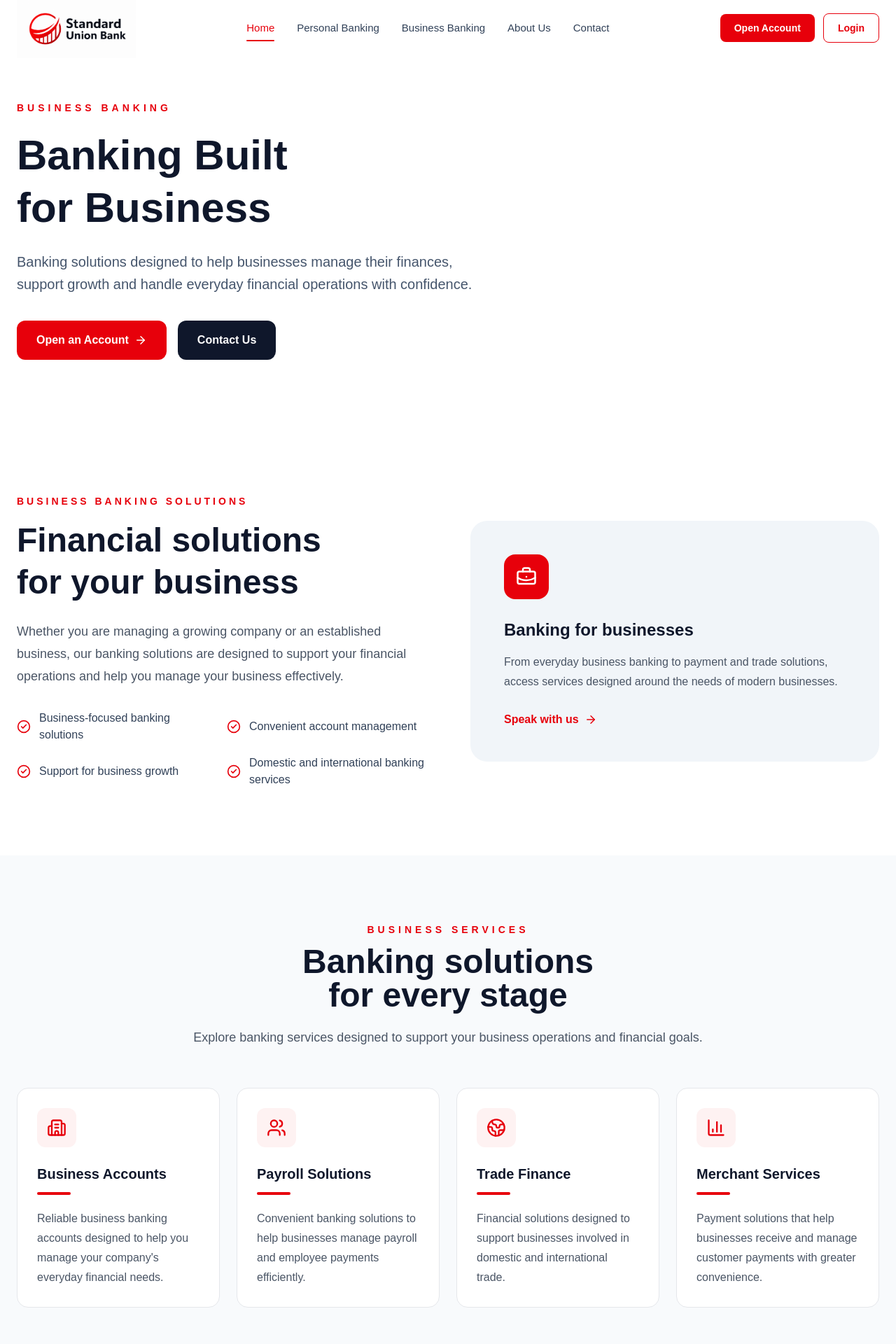
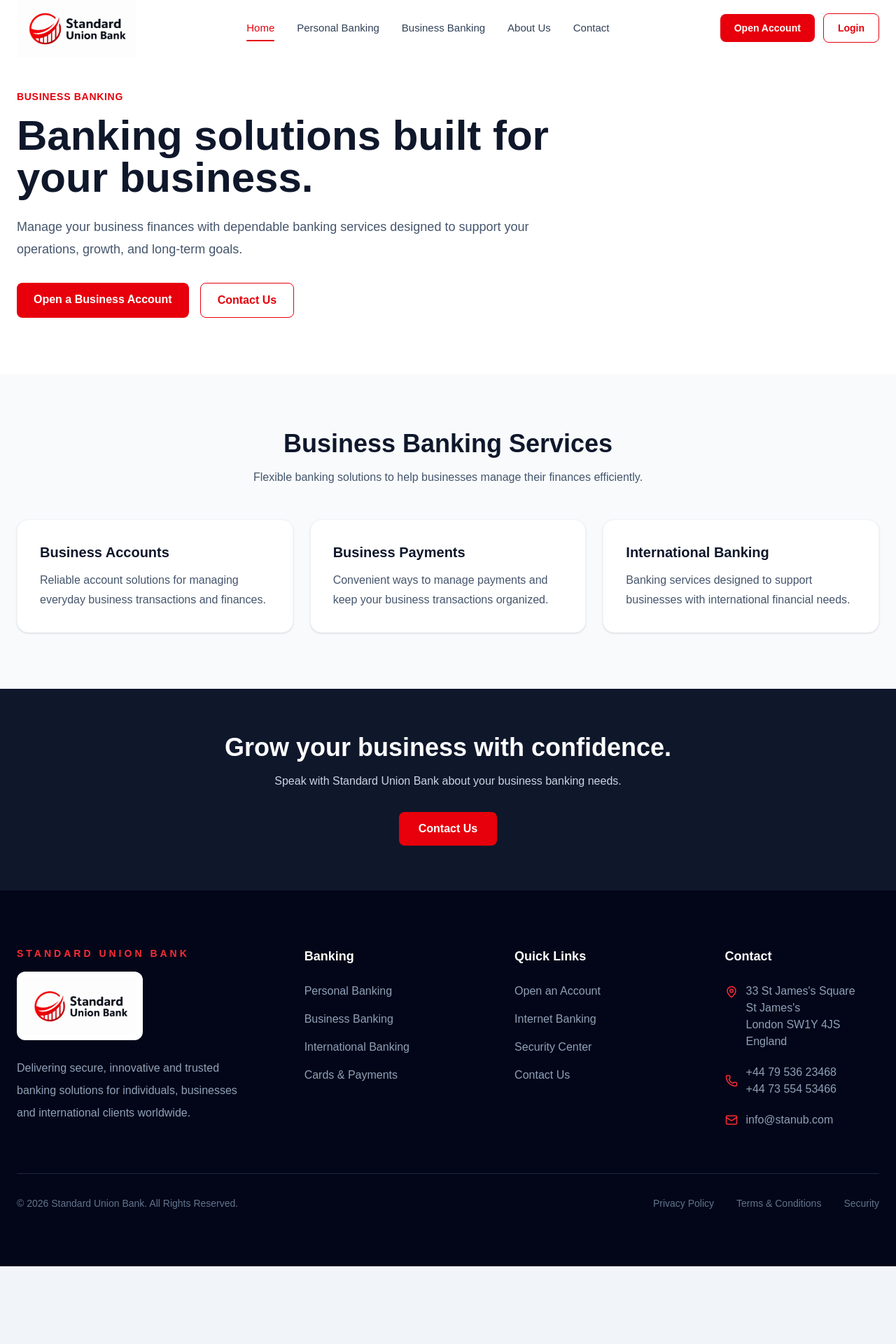
Before and after one commit to NetfacilitiesLtd/standard-union-bank, a Next.js app: page /business-banking in a window 1280 px wide. Shown: the top 1920 px of the page at 70% size. After the commit the page ends 1809 px from the top, so only its background shows below. Built offline with nearby package versions, Linux system fonts and the light colour scheme.

Commit message:
Update business banking page

```diff
--- a/app/business-banking/page.tsx
+++ b/app/business-banking/page.tsx
@@ -1,87 +1,40 @@
 import Link from "next/link";
-import {
-  BriefcaseBusiness,
-  Building2,
-  Users,
-  BarChart3,
-  Globe2,
-  ArrowRight,
-  CheckCircle2,
-} from "lucide-react";
 import Navbar from "@/components/Navbar";
 import Footer from "@/components/Footer";
 
-const services = [
-  {
-    title: "Business Accounts",
-    description:
-      "Reliable business banking accounts designed to help you manage your company's everyday financial needs.",
-    icon: Building2,
-  },
-  {
-    title: "Payroll Solutions",
-    description:
-      "Convenient banking solutions to help businesses manage payroll and employee payments efficiently.",
-    icon: Users,
-  },
-  {
-    title: "Trade Finance",
-    description:
-      "Financial solutions designed to support businesses involved in domestic and international trade.",
-    icon: Globe2,
-  },
-  {
-    title: "Merchant Services",
-    description:
-      "Payment solutions that help businesses receive and manage customer payments with greater convenience.",
-    icon: BarChart3,
-  },
-];
-
-const benefits = [
-  "Business-focused banking solutions",
-  "Convenient account management",
-  "Support for business growth",
-  "Domestic and international banking services",
-];
-
 export default function BusinessBankingPage() {
   return (
-    <main className="bg-white">
+    <main className="min-h-screen bg-slate-50">
       <Navbar />
 
       {/* Hero */}
-      <section className="relative overflow-hidden bg-white pt-36 pb-24">
-        <div className="relative max-w-7xl mx-auto px-6">
+      <section className="bg-white pt-32 pb-20">
+        <div className="max-w-7xl mx-auto px-6">
           <div className="max-w-3xl">
-            <p className="uppercase tracking-[5px] text-red-600 text-sm font-semibold">
+            <p className="text-sm font-semibold uppercase tracking-wider text-red-600">
               Business Banking
             </p>
 
-            <h1 className="mt-5 text-5xl md:text-6xl font-bold text-slate-900 leading-tight">
-              Banking Built
-              <br />
-              for Business
+            <h1 className="mt-4 text-4xl md:text-6xl font-bold text-slate-900">
+              Banking solutions built for your business.
             </h1>
 
-            <p className="mt-6 text-lg md:text-xl text-slate-600 leading-8 max-w-2xl">
-              Banking solutions designed to help businesses manage their
-              finances, support growth and handle everyday financial
-              operations with confidence.
+            <p className="mt-6 text-lg leading-8 text-slate-600">
+              Manage your business finances with dependable banking services
+              designed to support your operations, growth, and long-term goals.
             </p>
 
-            <div className="mt-9 flex flex-col sm:flex-row gap-4">
+            <div className="mt-8 flex flex-wrap gap-4">
               <Link
                 href="/apply"
-                className="inline-flex items-center justify-center gap-2 rounded-xl bg-red-600 px-7 py-4 font-semibold text-white transition hover:bg-red-700"
+                className="rounded-lg bg-red-600 px-6 py-3 font-semibold text-white transition hover:bg-red-700"
               >
-                Open an Account
-                <ArrowRight size={18} />
+                Open a Business Account
               </Link>
 
               <Link
                 href="/contact"
-                className="inline-flex items-center justify-center gap-2 rounded-xl bg-slate-900 px-7 py-4 font-semibold text-white transition hover:bg-slate-800"
+                className="rounded-lg border border-red-600 px-6 py-3 font-semibold text-red-600 transition hover:bg-red-600 hover:text-white"
               >
                 Contact Us
               </Link>
@@ -90,144 +43,74 @@
         </div>
       </section>
 
-      {/* Introduction */}
-      <section className="py-24">
+      {/* Services */}
+      <section className="py-20">
         <div className="max-w-7xl mx-auto px-6">
-          <div className="grid lg:grid-cols-2 gap-16 items-center">
-            <div>
-              <p className="uppercase tracking-[4px] text-red-600 text-sm font-semibold">
-                Business Banking Solutions
-              </p>
-
-              <h2 className="mt-4 text-4xl md:text-5xl font-bold text-slate-900 leading-tight">
-                Financial solutions
-                <br />
-                for your business
+          <div className="text-center max-w-2xl mx-auto">
+            <h2 className="text-3xl md:text-4xl font-bold text-slate-900">
+              Business Banking Services
             </h2>
 
-              <p className="mt-6 text-lg text-gray-600 leading-8">
-                Whether you are managing a growing company or an established
-                business, our banking solutions are designed to support your
-                financial operations and help you manage your business
-                effectively.
+            <p className="mt-4 text-slate-600">
+              Flexible banking solutions to help businesses manage their
+              finances efficiently.
             </p>
-
-              <div className="mt-8 grid sm:grid-cols-2 gap-4">
-                {benefits.map((benefit) => (
-                  <div
-                    key={benefit}
-                    className="flex items-center gap-3 text-slate-700"
-                  >
-                    <CheckCircle2
-                      size={20}
-                      className="text-red-600 flex-shrink-0"
-                    />
-                    <span>{benefit}</span>
-                  </div>
-                ))}
-              </div>
           </div>
 
-            <div className="rounded-3xl bg-slate-100 p-10 md:p-12">
-              <div className="w-16 h-16 rounded-2xl bg-red-600 flex items-center justify-center">
-                <BriefcaseBusiness size={30} className="text-white" />
+          <div className="mt-12 grid gap-6 md:grid-cols-3">
+            <div className="rounded-2xl bg-white p-8 shadow-sm border border-slate-100">
+              <h3 className="text-xl font-semibold text-slate-900">
+                Business Accounts
+              </h3>
+              <p className="mt-3 text-slate-600 leading-7">
+                Reliable account solutions for managing everyday business
+                transactions and finances.
+              </p>
             </div>
 
-              <h3 className="mt-7 text-2xl font-bold text-slate-900">
-                Banking for businesses
+            <div className="rounded-2xl bg-white p-8 shadow-sm border border-slate-100">
+              <h3 className="text-xl font-semibold text-slate-900">
+                Business Payments
               </h3>
+              <p className="mt-3 text-slate-600 leading-7">
+                Convenient ways to manage payments and keep your business
+                transactions organized.
+              </p>
+            </div>
 
-              <p className="mt-4 text-gray-600 leading-7">
-                From everyday business banking to payment and trade solutions,
-                access services designed around the needs of modern
-                businesses.
+            <div className="rounded-2xl bg-white p-8 shadow-sm border border-slate-100">
+              <h3 className="text-xl font-semibold text-slate-900">
+                International Banking
+              </h3>
+              <p className="mt-3 text-slate-600 leading-7">
+                Banking services designed to support businesses with
+                international financial needs.
               </p>
-
-              <Link
-                href="/contact"
-                className="inline-flex items-center gap-2 mt-7 font-semibold text-red-600 hover:gap-3 transition-all"
-              >
-                Speak with us
-                <ArrowRight size={18} />
-              </Link>
             </div>
           </div>
         </div>
       </section>
 
-      {/* Services */}
-      <section className="bg-slate-50 py-24">
-        <div className="max-w-7xl mx-auto px-6">
-          <div className="text-center max-w-3xl mx-auto">
-            <p className="uppercase tracking-[5px] text-red-600 text-sm font-semibold">
-              Business Services
-            </p>
-
-            <h2 className="mt-3 text-4xl md:text-5xl font-bold text-slate-900">
-              Banking solutions
-              <br />
-              for every stage
+      {/* CTA */}
+      <section className="bg-slate-900 py-16">
+        <div className="max-w-4xl mx-auto px-6 text-center">
+          <h2 className="text-3xl md:text-4xl font-bold text-white">
+            Grow your business with confidence.
           </h2>
 
-            <p className="mt-5 text-lg text-gray-600 leading-8">
-              Explore banking services designed to support your business
-              operations and financial goals.
-            </p>
-          </div>
-
-          <div className="grid grid-cols-1 md:grid-cols-2 lg:grid-cols-4 gap-6 mt-14">
-            {services.map((service) => {
-              const Icon = service.icon;
-
-              return (
-                <div
-                  key={service.title}
-                  className="bg-white border border-gray-200 rounded-2xl p-7 hover:-translate-y-1 hover:border-red-600 hover:shadow-xl transition-all duration-300"
-                >
-                  <div className="w-14 h-14 rounded-xl bg-red-50 flex items-center justify-center">
-                    <Icon size={28} className="text-red-600" />
-                  </div>
-
-                  <h3 className="mt-6 text-xl font-bold text-slate-900">
-                    {service.title}
-                  </h3>
-
-                  <div className="w-12 h-1 bg-red-600 rounded-full mt-3" />
-
-                  <p className="mt-5 text-gray-600 leading-7">
-                    {service.description}
-                  </p>
-                </div>
-              );
-            })}
-          </div>
-        </div>
-      </section>
-
-      {/* CTA */}
-      <section className="py-24">
-        <div className="max-w-5xl mx-auto px-6">
-          <div className="rounded-3xl bg-red-600 px-8 py-14 md:px-14 text-center">
-            <h2 className="text-3xl md:text-4xl font-bold text-white">
-              Let's support your business
-            </h2>
-
-            <p className="mt-4 text-red-100 text-lg leading-7 max-w-2xl mx-auto">
-              Explore business banking solutions designed to help you manage
-              your finances and support your business objectives.
+          <p className="mt-4 text-slate-300">
+            Speak with Standard Union Bank about your business banking
+            needs.
           </p>
 
           <Link
             href="/contact"
-              className="inline-flex items-center gap-2 mt-8 rounded-xl bg-white px-7 py-4 font-semibold text-red-600 transition hover:bg-slate-100"
+            className="inline-block mt-8 rounded-lg bg-red-600 px-7 py-3 font-semibold text-white transition hover:bg-red-700"
           >
             Contact Us
-              <ArrowRight size={18} />
           </Link>
         </div>
-        </div>
       </section>
-
           <Footer />
     </main>
   );
```
Lines whose indentation alone changed are shown as unchanged.
